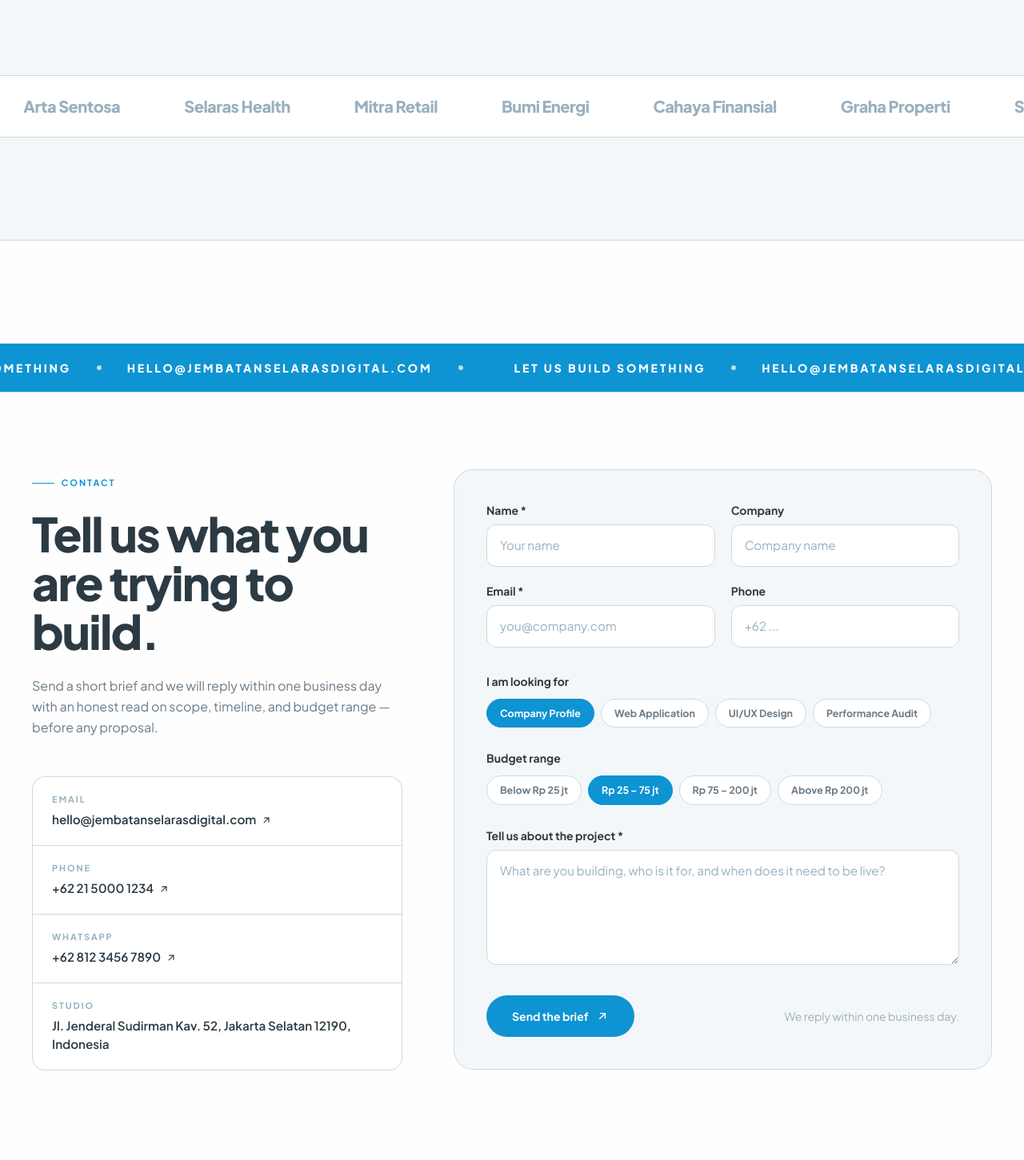
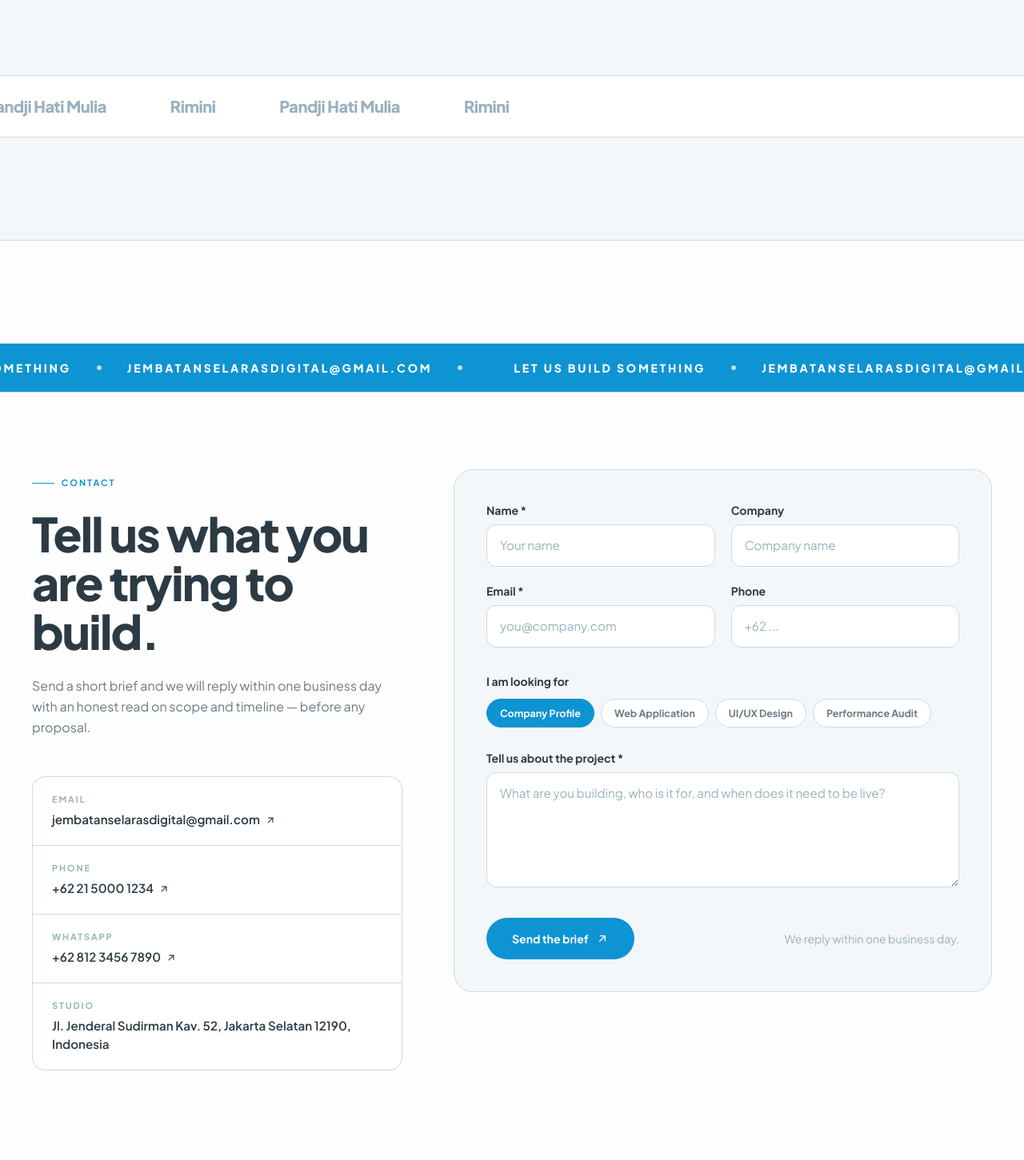
Before and after one commit to denniafredo/Jembatan-Selaras-Digital, a React (Vite) app: page / in a window 1280 px wide. Shown: the part 6899-8350 px from the top of the page at 80% size. Built offline with nearby package versions, Linux system fonts and the light colour scheme; no server answers.

Commit message:
Refactor contact form to remove budget selection and update company email

```diff
--- a/src/components/Contact.jsx
+++ b/src/components/Contact.jsx
@@ -15,7 +15,6 @@ const field =
 export default function Contact() {
   const [status, setStatus] = useState('idle') // idle | sending | sent | error
   const [interest, setInterest] = useState(contact.interests[0])
-  const [budget, setBudget] = useState(contact.budgets[1])
 
   const handleSubmit = async (event) => {
     event.preventDefault()
@@ -29,7 +28,6 @@ export default function Contact() {
         `Email: ${data.email}`,
         `Phone: ${data.phone || '-'}`,
         `Interest: ${data.interest}`,
-        `Budget: ${data.budget}`,
         '',
         data.message,
       ].join('\n')
@@ -199,28 +197,6 @@ export default function Contact() {
                 </div>
               </fieldset>
 
-              <fieldset className="mt-7">
-                <legend className="mb-3 text-sm font-bold text-ink-900">Budget range</legend>
-                <input type="hidden" name="budget" value={budget} />
-                <div className="flex flex-wrap gap-2">
-                  {contact.budgets.map((item) => (
-                    <button
-                      key={item}
-                      type="button"
-                      onClick={() => setBudget(item)}
-                      aria-pressed={budget === item}
-                      className={`rounded-full border px-4 py-2 text-[0.78rem] font-bold transition-colors ${
-                        budget === item
-                          ? 'border-brand bg-brand text-white'
-                          : 'border-line bg-white text-ink hover:border-brand hover:text-brand'
-                      }`}
-                    >
-                      {item}
-                    </button>
-                  ))}
-                </div>
-              </fieldset>
-
               <div className="mt-7">
                 <label htmlFor="message" className="mb-2 block text-sm font-bold text-ink-900">
                   Tell us about the project *
--- a/src/data/site.js
+++ b/src/data/site.js
@@ -7,7 +7,7 @@ export const company = {
   name: 'Jembatan Selaras Digital',
   short: 'JSD',
   tagline: 'Digital Product Studio',
-  email: 'hello@jembatanselarasdigital.com',
+  email: 'jembatanselarasdigital@gmail.com',
   phone: '+62 21 5000 1234',
   whatsapp: '+62 812 3456 7890',
   address: 'Jl. Jenderal Sudirman Kav. 52, Jakarta Selatan 12190, Indonesia',
@@ -18,7 +18,7 @@ export const company = {
     { label: 'Dribbble', href: 'https://dribbble.com/' },
     { label: 'GitHub', href: 'https://github.com/' },
   ],
-}
+};
 
 export const nav = [
   { label: 'Services', href: '#services' },
@@ -26,7 +26,7 @@ export const nav = [
   { label: 'Work', href: '#work' },
   { label: 'Clients', href: '#clients' },
   { label: 'Contact', href: '#contact' },
-]
+];
 
 export const hero = {
   eyebrow: 'Digital Product Studio · Jakarta',
@@ -36,7 +36,7 @@ export const hero = {
   ctaPrimary: { label: 'Let us talk', href: '#contact' },
   ctaSecondary: { label: 'See our work', href: '#work' },
   badges: ['Web Development', 'UI/UX Design', 'Mobile-First', 'Performance'],
-}
+};
 
 export const marqueeWords = [
   'Web Development',
@@ -46,7 +46,7 @@ export const marqueeWords = [
   'Brand Identity',
   'System Integration',
   'Digital Strategy',
-]
+];
 
 /**
  * The performance & mobile message — the core belief the studio sells on.
@@ -65,7 +65,7 @@ export const manifesto = {
     { value: '100%', label: 'Responsive down to 320px' },
     { value: 'AA', label: 'WCAG accessibility baseline' },
   ],
-}
+};
 
 export const services = [
   {
@@ -106,7 +106,7 @@ export const services = [
       'Audits and ongoing care that keep your site fast, secure, and online — with numbers you can show your stakeholders.',
     points: ['Core Web Vitals audit', 'Speed optimisation', 'Security patching', 'Monitoring & support'],
   },
-]
+];
 
 export const about = {
   eyebrow: 'About us',
@@ -129,14 +129,14 @@ export const about = {
       text: 'Documented, conventional code. You keep the repository, the accounts, and the option to leave.',
     },
   ],
-}
+};
 
 export const stats = [
   { value: 120, suffix: '+', label: 'Projects delivered' },
   { value: 60, suffix: '+', label: 'Clients across Indonesia' },
   { value: 7, suffix: ' yrs', label: 'Building digital products' },
   { value: 98, suffix: '%', label: 'Clients who come back' },
-]
+];
 
 export const projects = [
   {
@@ -175,7 +175,7 @@ export const projects = [
     result: '12 outlets in one live view',
     tags: ['React', 'Charts', 'REST API'],
   },
-]
+];
 
 export const testimonials = [
   {
@@ -196,23 +196,16 @@ export const testimonials = [
     name: 'Michael Tanuwijaya',
     role: 'CTO, Mitra Retail Indonesia',
   },
-]
+];
 
 export const clients = [
-  'Nusantara Logistics',
-  'Arta Sentosa',
-  'Selaras Health',
-  'Mitra Retail',
-  'Bumi Energi',
-  'Cahaya Finansial',
-  'Graha Properti',
-  'Sinar Manufaktur',
-]
+  'Pandji Hati Mulia',
+  'Rimini',
+];
 
 export const contact = {
   eyebrow: 'Contact',
   title: 'Tell us what you are trying to build.',
-  body: 'Send a short brief and we will reply within one business day with an honest read on scope, timeline, and budget range — before any proposal.',
-  budgets: ['Below Rp 25 jt', 'Rp 25 – 75 jt', 'Rp 75 – 200 jt', 'Above Rp 200 jt'],
+  body: 'Send a short brief and we will reply within one business day with an honest read on scope and timeline — before any proposal.',
   interests: ['Company Profile', 'Web Application', 'UI/UX Design', 'Performance Audit'],
-}
+};
```
Also changed, not shown: 1 other file (tests, documents, lock files or other folders).
